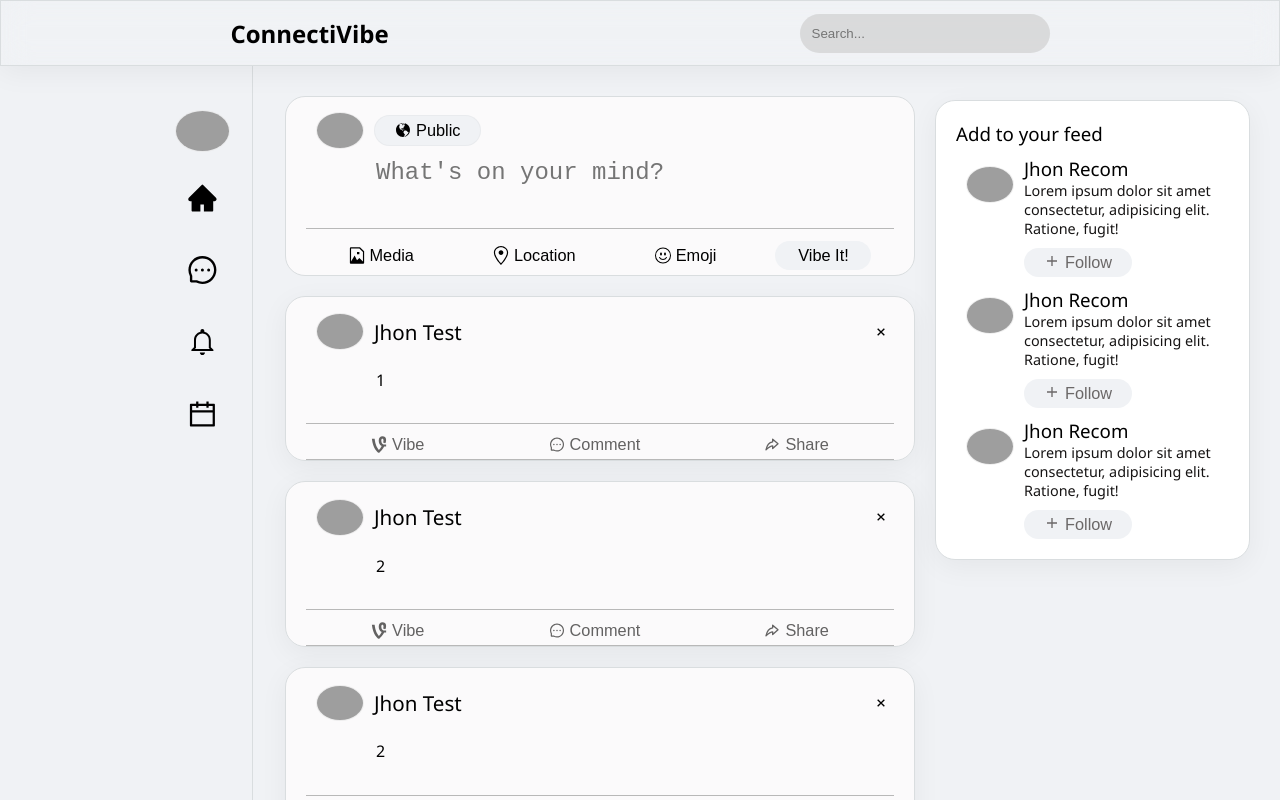
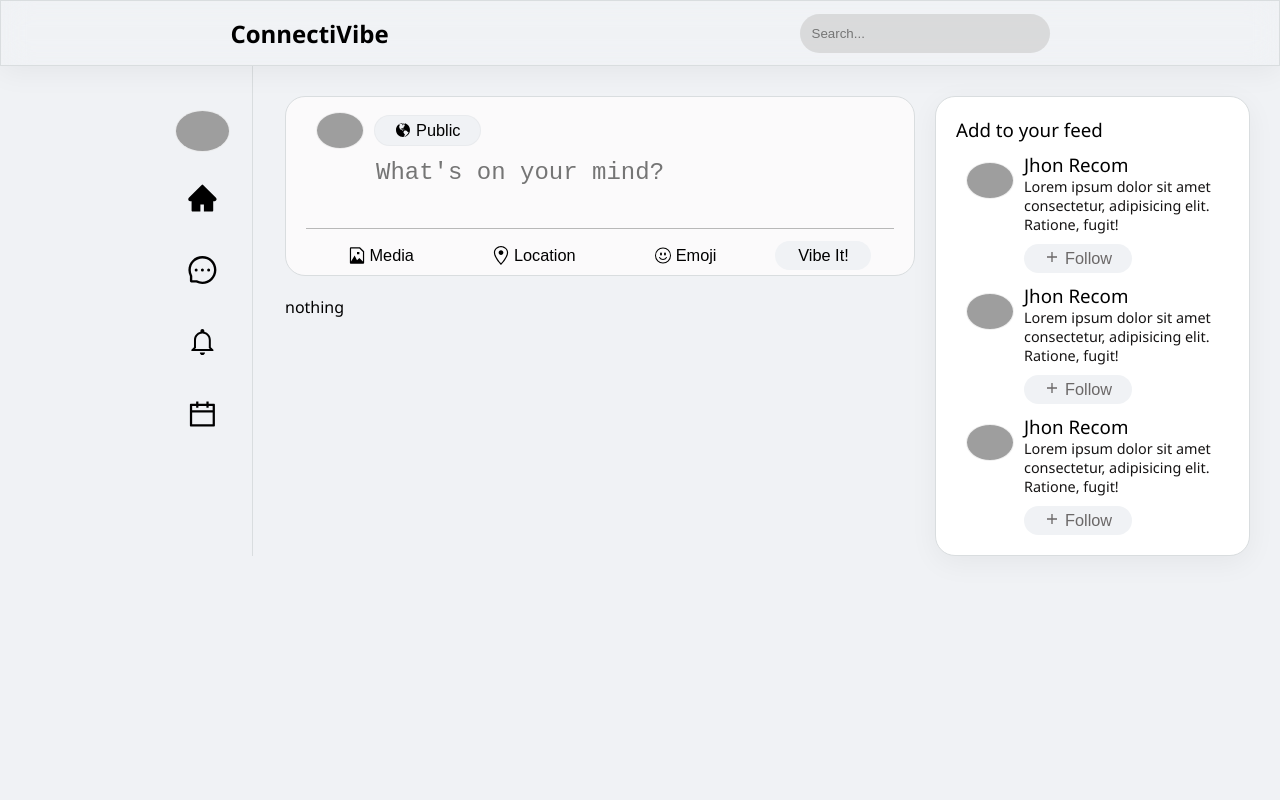
Before and after one commit to Kuroe27/ConnectiVibe, a React (Vite) app: page / in a window 1280 px wide. Shown: the top 800 px of the page. Built offline with nearby package versions, Linux system fonts and the light colour scheme; data requests are answered from the project's data file; grey boxes are pictures that could not be loaded.

Commit message:
fixing localstorage

```diff
--- a/db.json
+++ b/db.json
@@ -1,20 +1,3 @@
 {
-  "post": [
-    {
-      "text": "1",
-      "id": 1
-    },
-    {
-      "text": "2",
-      "id": 2
-    },
-    {
-      "text": "2",
-      "id": 3
-    },
-    {
-      "text": "2",
-      "id": 4
-    }
-  ]
+  "post": []
 }
--- a/package.json
+++ b/package.json
@@ -13,7 +13,8 @@
     "json-server": "^0.17.2",
     "react": "^18.2.0",
     "react-dom": "^18.2.0",
-    "react-icons": "^4.8.0"
+    "react-icons": "^4.8.0",
+    "react-router-dom": "^6.9.0"
   },
   "devDependencies": {
     "@types/react": "^18.0.27",
--- a/src/App.jsx
+++ b/src/App.jsx
@@ -1,5 +1,4 @@
 import { useState, useEffect } from "react";
-
 import Navbar from "./components/Navbar";
 import Main from "./pages/Main";
 
@@ -7,21 +6,21 @@ function App() {
   const [post, setPost] = useState([]);
 
   useEffect(() => {
-    const getPost = async () => {
-      const postFromServer = await fetchPost();
-      setPost(postFromServer);
-    };
-    getPost();
+    const storedPost = JSON.parse(localStorage.getItem("post"));
+    if (storedPost) {
+      setPost(storedPost);
+    } else {
+      fetchPost();
+    }
   }, []);
 
-  //fetch task
   const fetchPost = async () => {
     const res = await fetch("http://localhost:5000/post");
     const data = await res.json();
-    return data;
+    setPost(data);
+    localStorage.setItem("post", JSON.stringify(data));
   };
 
-  //add post
   const addPost = async (newPost) => {
     const res = await fetch("http://localhost:5000/post", {
       method: "POST",
@@ -32,15 +31,18 @@ function App() {
     });
     const data = await res.json();
     setPost([...post, data]);
+    localStorage.setItem("post", JSON.stringify([...post, data]));
   };
 
-  //delete post
   const deletePost = async (id) => {
     await fetch(`http://localhost:5000/post/${id}`, {
       method: "DELETE",
     });
-
     setPost(post.filter((post) => post.id !== id));
+    localStorage.setItem(
+      "post",
+      JSON.stringify(post.filter((post) => post.id !== id))
+    );
   };
 
   return (
```
Also changed, not shown: 1 other file (tests, documents, lock files or other folders).
